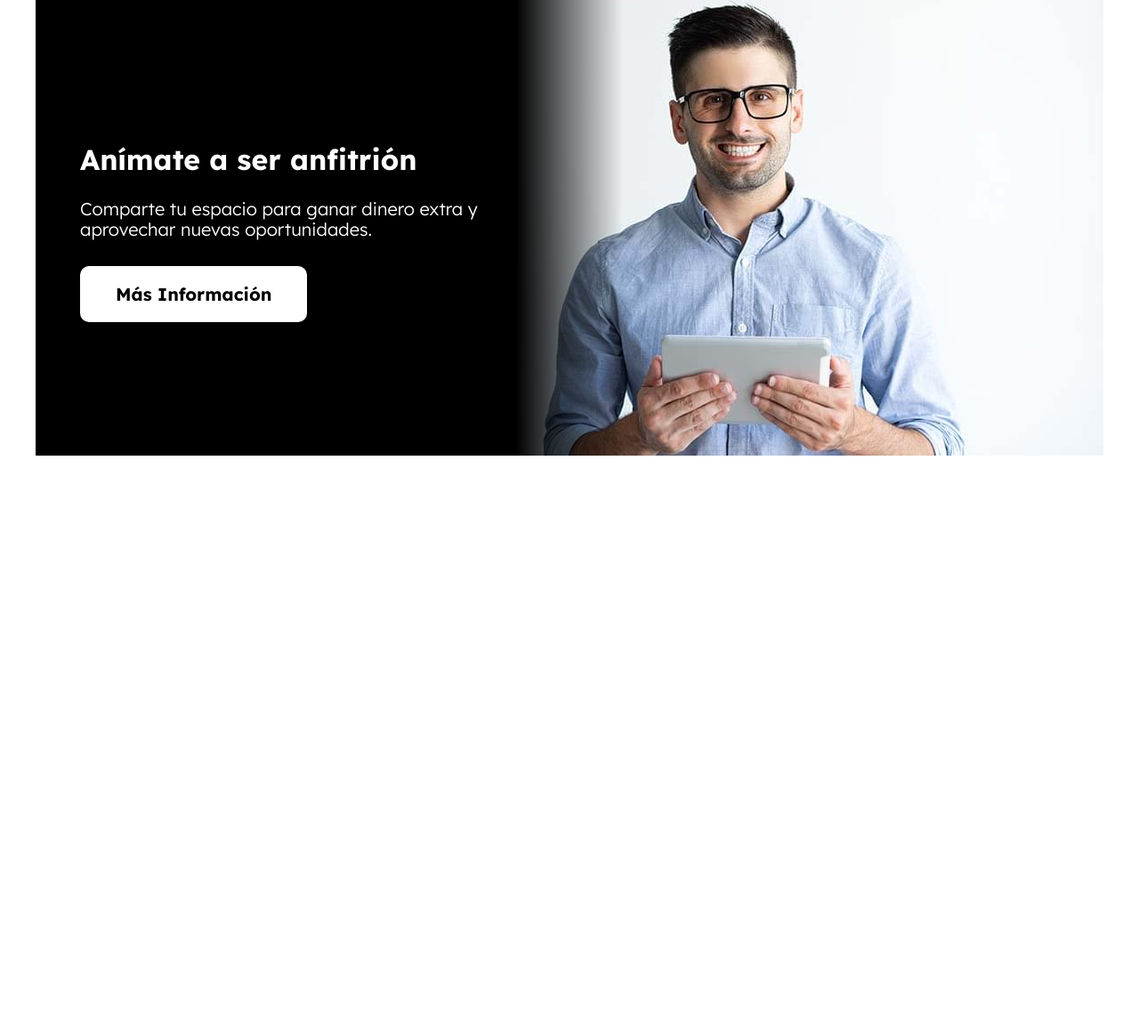
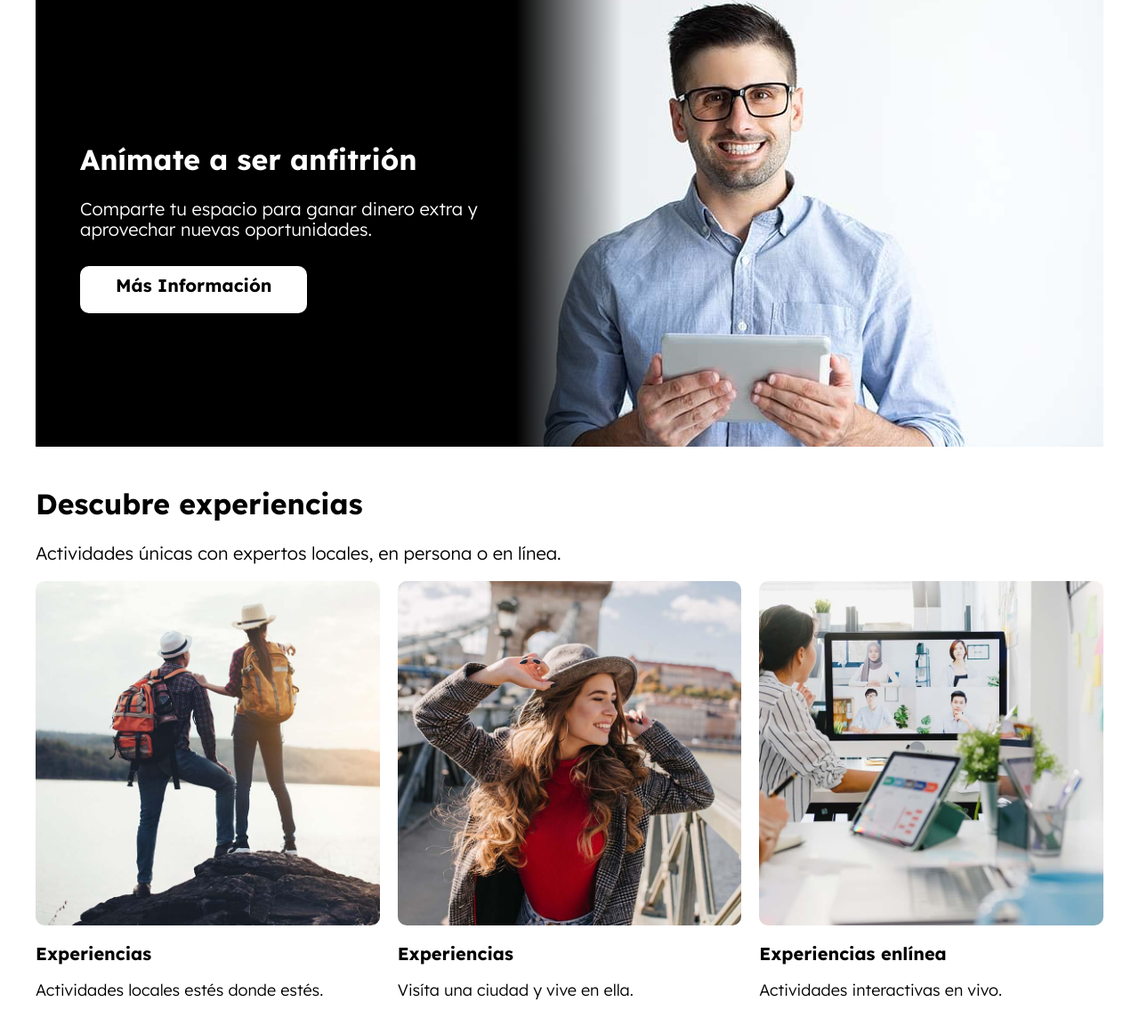
Before and after one commit to Monroybr/airbnb, a website: page index.html in a window 1280 px wide. Shown: the part 1695-2857 px from the top of the page at 89% size. Before the commit the page ends 2207 px from the top, so only its background shows below. Drawn offline with Linux system fonts and the light colour scheme.

Commit message:
Se realizo la seccion de esperiencias, se creo el html y el css

```diff
--- a/index.html
+++ b/index.html
@@ -185,8 +185,32 @@
             <p class="anfitrion__texto">Comparte tu espacio para ganar dinero extra y aprovechar nuevas oportunidades.</p>
             <a href="#" class="anfitrion__informacion">Más Información</a>
         </div>
+    </section>
+    <!--seccion experiencias-->
+    <main class="experiencia contenedor seccion ">
+        <h2 class="experiencia__heading">Descubre experiencias</h2>
+        <p class="experiencia__descripcion">Actividades únicas con expertos locales, en persona o en línea.</p>
+        <div class="experiencia__grid">
+            <div class="experiencias">
+                <img class="experiencias__imagen" src="build/img/experiencia_1.jpg" alt="imagen experiencia">
 
-    </section>
+                <p class="experiencias__titulo">Experiencias</p>
+                <p class="experiencias__texto">Actividades locales estés donde estés.</p>
+            </div> <!--Fin experiencia 1-->
+            <div class="experiencias">
+                <img class="experiencias__imagen" src="build/img/experiencia_2.jpg" alt="imagen experiencia">
+
+                <p class="experiencias__titulo">Experiencias</p>
+                <p class="experiencias__texto">Visíta una ciudad y vive en ella.</p>
+            </div> <!--Fin experiencia 2-->
+            <div class="experiencias">
+                <img class="experiencias__imagen" src="build/img/experiencia_3.jpg" alt="imagen experiencia">
+
+                <p class="experiencias__titulo">Experiencias enlínea</p>
+                <p class="experiencias__texto">Actividades interactivas en vivo.</p>
+            </div> <!--Fin experiencia 3-->
+        </div>
+    </main>
 
 
 </body>
--- a/src/scss/ui/contenido/_anfitrion.scss
+++ b/src/scss/ui/contenido/_anfitrion.scss
@@ -41,5 +41,7 @@
     &__informacion{
         @include m.boton(v.$blanco, v.$negro);
         border-radius: 1rem;
+        padding-top: 1rem;
+        padding-bottom: 2rem;
     }
 }
--- /dev/null
+++ b/src/scss/ui/contenido/_experiencia.scss
@@ -0,0 +1,28 @@
+@use 'base/variables' as v;
+@use 'base/mixins' as m;
+
+
+.experiencia{
+
+    &__grid{
+        display: grid;
+        grid-template-columns: repeat(3, 30rem);
+        column-gap: 4rem;
+        @include m.scrollHorizontal;
+        @include m.desktop {
+            @include m.grid(3,2rem);
+        }
+    }
+}
+.experiencias{
+    &__imagen{
+        border-radius: 1rem;
+    }
+    &__titulo{
+        font-weight: 700;
+        font-size: 2rem;
+    }
+    &__texto{
+        font-size: 1.8rem;
+    }
+}
--- a/src/scss/ui/contenido/_index.scss
+++ b/src/scss/ui/contenido/_index.scss
@@ -1,3 +1,4 @@
 @forward 'destinos';
 @forward 'lugares';
 @forward 'anfitrion';
+@forward 'experiencia';
```
Also changed, not shown: build/css/app.css, 1 other file.
